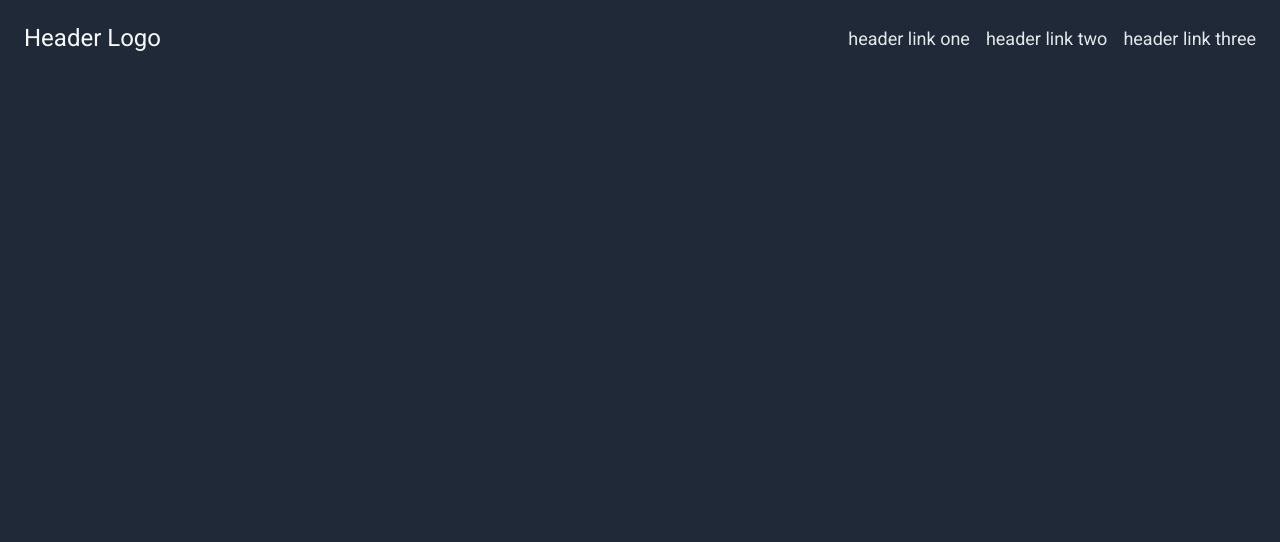
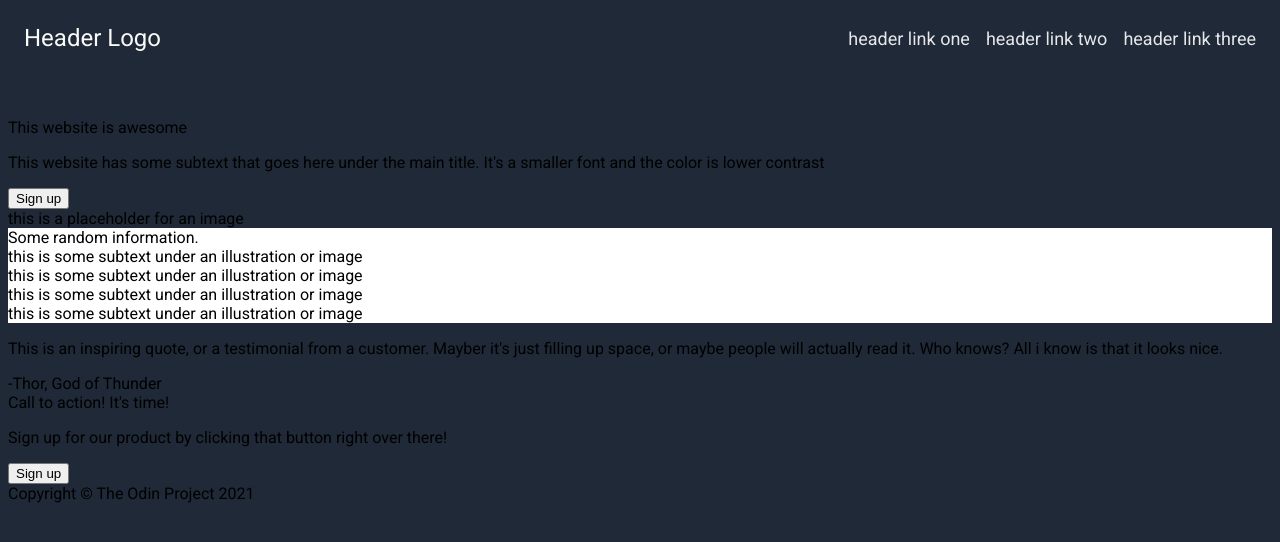
Before and after one commit to l-zariqi/landing-page, a plain HTML site: page index.html in a window 1280 px wide. Drawn offline with Linux system fonts and the light colour scheme.

Commit message:
Initial HTML structure created

```diff
--- a/index.html
+++ b/index.html
@@ -15,6 +15,44 @@
             <li><a href="#">header link three</a></li>
         </ul>
     </div>
-
+    <div class="hero">
+        <div class="hero-main-text">This website is awesome</div>
+        <p>This website has some subtext that goes here under the main title. It's a smaller font and the color is lower contrast</p>
+        <button class="hero-button">Sign up</button>
+        <div class="placeholder-img">this is a placeholder for an image</div>
+    </div>
+    <div class="information">
+        <div class="information-header">Some random information.</div>
+        <div class="centre">
+            <div class="box">
+                <div class="square"></div>
+                <div class="box-text">this is some subtext under an illustration or image</div>
+            </div>
+            <div class="box">
+                <div class="square"></div>
+                <div class="box-text">this is some subtext under an illustration or image</div>
+            </div>
+            <div class="box">
+                <div class="square"></div>
+                <div class="box-text">this is some subtext under an illustration or image</div>
+            </div>
+            <div class="box">
+                <div class="square"></div>
+                <div class="box-text">this is some subtext under an illustration or image</div>
+            </div>
+        </div>
+    </div>
+    <div class="quote-section">
+        <p class="quote">This is an inspiring quote, or a testimonial from a customer. Mayber it's just filling up space, or maybe people will actually read it. Who knows? All i know is that it looks nice.</p>
+        <div class="quote-tag">-Thor, God of Thunder</div>
+    </div>
+    <div class="call-to-action-section">
+        <div class="call-to-action-header">Call to action! It's time!</div>
+        <p>Sign up for our product by clicking that button right over there!</p>
+        <button class="call-to-action-button">Sign up</button>
+    </div>
+    <div class="footer">
+        <div>Copyright &copy; The Odin Project 2021</div>
+    </div>
 </body>
 </html>
--- a/style.css
+++ b/style.css
@@ -10,8 +10,9 @@ body {
 .header {
     display: flex;
     justify-content: space-between;
+    align-items: top;
     padding: 16px;
-    align-items: top;
+    margin-bottom: 50px;
 }
 
 .header-logo {
@@ -37,3 +38,7 @@ a {
     display: flex;
     align-items: center;
 }
+
+.information {
+    background-color: white;
+}
```
